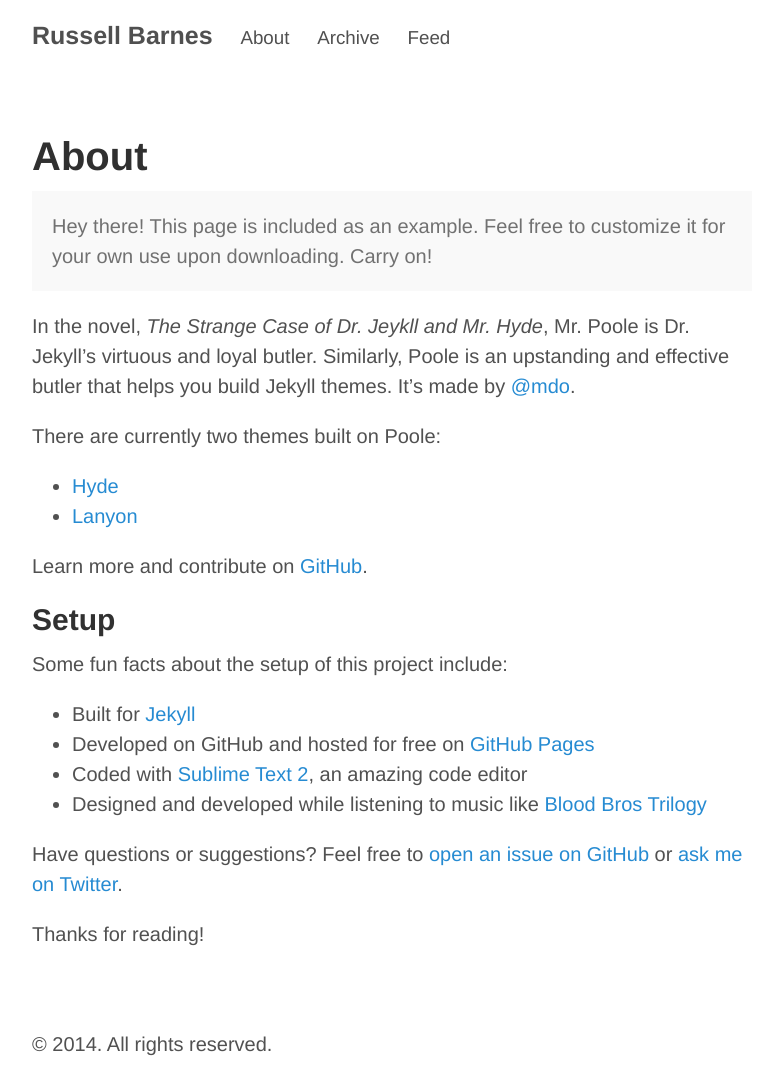
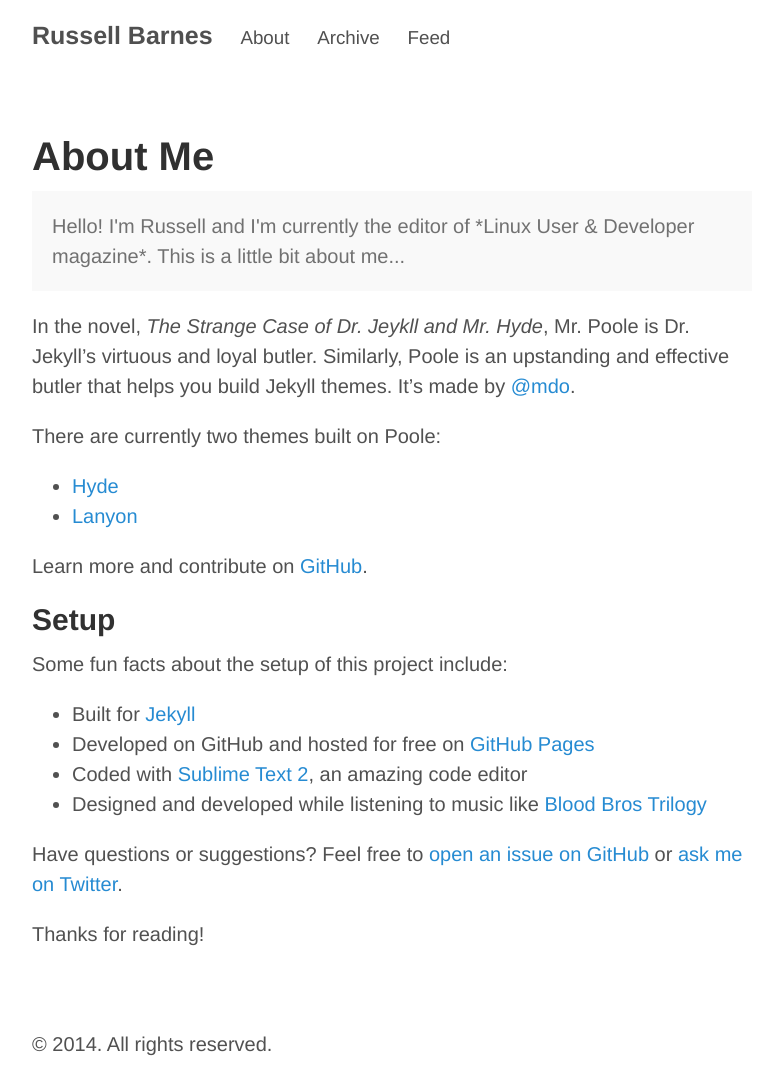
Before and after one commit to russb78/russb78.github.io, a Jekyll site: the page built from about.md, in a window 1280 px wide. Shown: the whole page, without its empty margins (248-1021 px from the left). Built offline with Jekyll 4.4.1, drawn with Linux system fonts in a browser that asks for light colours; Markdown is read by kramdown in place of the engine named in the settings.

Commit message:
initial change to About Me page

```diff
--- a/about.md
+++ b/about.md
@@ -1,10 +1,10 @@
 ---
 layout: page
-title: About
+title: About Me
 ---
 
 <p class="message">
-  Hey there! This page is included as an example. Feel free to customize it for your own use upon downloading. Carry on!
+  Hello! I'm Russell and I'm currently the editor of *Linux User & Developer magazine*. This is a little bit about me...
 </p>
 
 In the novel, *The Strange Case of Dr. Jeykll and Mr. Hyde*, Mr. Poole is Dr. Jekyll's virtuous and loyal butler. Similarly, Poole is an upstanding and effective butler that helps you build Jekyll themes. It's made by [@mdo](https://twitter.com/mdo).
```
